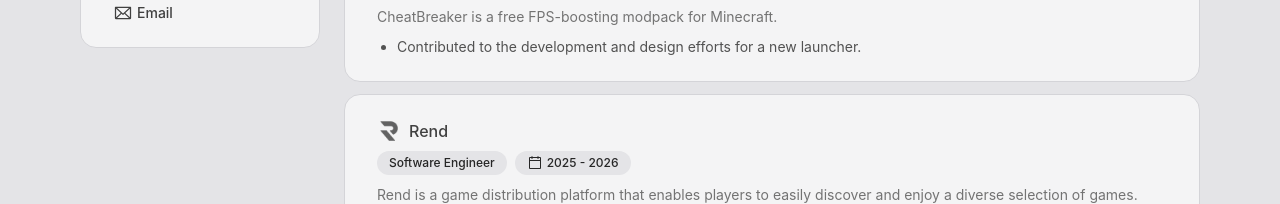
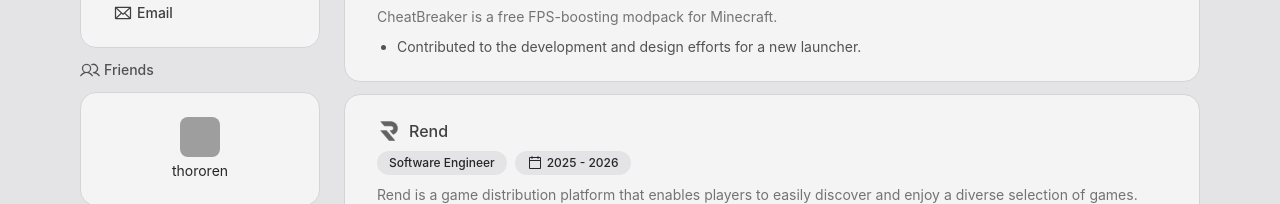
Before and after one commit to thororen1234/Website, an Astro site: page / in a window 1280 px wide. Shown: the part 748-952 px from the top of the page. Built offline with nearby package versions, Linux system fonts and the light colour scheme; Astro itself is replaced by a stand-in of ours; grey boxes are pictures that could not be loaded; a web font is replaced by a local one.

Commit message:
feat: add friends

```diff
--- a/src/components/Base/Avatar.astro
+++ b/src/components/Base/Avatar.astro
@@ -14,6 +14,5 @@ const { size } = Astro.props
     width={size}
     height={size}
     draggable={false}
-    loading="lazy"
     class="rounded-full border border-zinc-300 bg-zinc-100 p-0.5 shadow select-none dark:border-zinc-800 dark:bg-zinc-900"
 />
--- a/src/components/Base/Box.astro
+++ b/src/components/Base/Box.astro
@@ -3,15 +3,17 @@ import classNames from 'classnames'
 
 interface Props {
     className?: string
+    row?: boolean
 }
 
-const { className } = Astro.props
+const { className, row = false } = Astro.props
 ---
 
 <div
     class={classNames(
-        'flex flex-col rounded-2xl border border-zinc-300 bg-zinc-100 px-8 py-6 text-neutral-800 dark:border-zinc-800 dark:bg-zinc-900 dark:text-neutral-300',
+        'flex rounded-2xl border border-zinc-300 bg-zinc-100 px-8 py-6 text-neutral-800 dark:border-zinc-800 dark:bg-zinc-900 dark:text-neutral-300',
         className,
+        !row && 'flex-col',
     )}
 >
     <slot />
--- a/src/components/Layout/Aside.astro
+++ b/src/components/Layout/Aside.astro
@@ -1,5 +1,5 @@
 ---
-import { Information, Socials } from '@/consts'
+import { Friends, Information, Socials } from '@/consts'
 import { Icon } from 'astro-icon/components'
 
 import Avatar from '@/components/Base/Avatar.astro'
@@ -68,5 +68,31 @@ const isExternal = (url: string) => url.startsWith('http')
                 ))
             }
         </Box>
+
+        <!-- Friends -->
+        <span
+            class="inline-flex items-center gap-1 text-sm font-medium text-neutral-600 dark:text-neutral-400"
+        >
+            <Icon name="ph:users" size={20} /> Friends
+        </span>
+
+        <Box className="flex-wrap justify-center gap-6" row={true}>
+            {
+                Friends.map((friend) => (
+                    <a
+                        href={friend.url}
+                        target="_blank"
+                        class="flex flex-col items-center gap-1 text-sm"
+                    >
+                        <img
+                            src={friend.icon}
+                            class="size-10 rounded-lg select-none"
+                            draggable={false}
+                        />
+                        {friend.text}
+                    </a>
+                ))
+            }
+        </Box>
     </div>
 </aside>
--- a/src/consts.ts
+++ b/src/consts.ts
@@ -1,4 +1,4 @@
-import type { Social, Skill, Project } from './types'
+import type { Social, Skill, Project, Friend } from './types'
 
 export const Metadata: { title: string; description: string } = {
     title: 'Naibuu',
@@ -114,3 +114,11 @@ export const Projects: Project[] = [
         url: 'https://github.com/hybrismc',
     },
 ]
+
+export const Friends: Friend[] = [
+    {
+        icon: 'https://www.thororen.com/assets/profile',
+        text: 'thororen',
+        url: 'https://www.thororen.com',
+    },
+]
```
Also changed, not shown: src/types.ts (+9 -0 lines).
